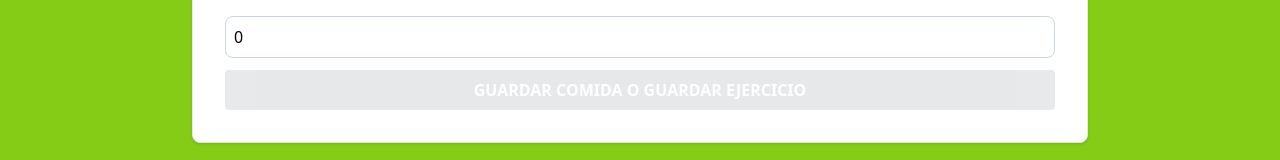
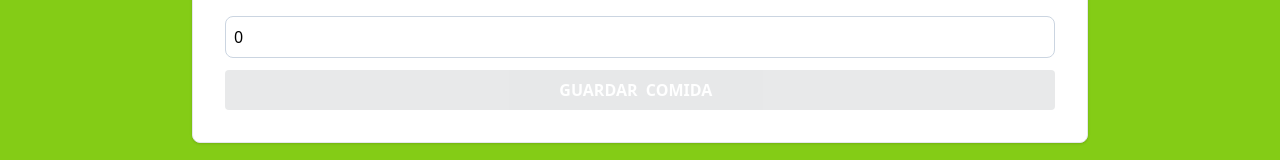
Before and after one commit to victor-varela/calorie-tracker.React-Ts, a React app: page / in a window 1280 px wide. Shown: the part 381-541 px from the top of the page. Built offline with nearby package versions, Linux system fonts and the light colour scheme; the HTML template or start-up script is replaced by a standard one.

Commit message:
refactor: dynamic value generation on submit input

```diff
--- a/src/components/Form.tsx
+++ b/src/components/Form.tsx
@@ -18,10 +18,11 @@ const Form = () => {
     });
   };
 
+  //ESta funcion devuelve true cuando cumple la condicion*
   const isValidForm = () => {
     const { name, calories } = formData;
 
-    return name.trim() !== "" && calories > 0;
+    return name.trim() !=='' && calories > 0;
   };
 
   return (
@@ -71,7 +72,7 @@ const Form = () => {
       </div>
       <input
         type="submit"
-        value="Guardar Comida o Guardar ejercicio"
+        value={`guardar  ${formData.category === 1 ? 'comida' : 'ejercicio'}  `}
         className="w-full bg-gray-800 hover:bg-gray-900 font-bold text-white uppercase rounded p-2 cursor-pointer disabled:opacity-10 disabled:cursor-not-allowed"
         disabled={!isValidForm()}
       />
@@ -94,3 +95,5 @@ export default Form;
 //La tecnica de la ABUELA para sincronizar inputs a un state OBJETO: los nombres de los Ids de cada input deben ser IGUALES a las KEYS del objeto State. Se usa la sintaxis de corchetes y se crea una copia del objeto antes de la actualizacion.
 
 //Tenemos en nuestro State propiedades con diferentes tipos de dato. category y calories son number y activity es string. Tenemos que respetar la integridad de esos tipos y en un Form por ser Form, los campos se guardan como string. Ya lo vimos en vieja leccion de Form mas arriba. Entonces, ANTES de guardar los campos en el state tenemos que: 1- Identificar si el campo donde esta el usuario es de tipo number. Si es asi, entonces el dato lo guardamos con la tecnica de signo de + antes de la instruccion. Si no esta en el campo number entonces se guarda asi nomas. En el codigo eso es lo que hace la funcion isNumberField --> nos dice si esta en ese campo el usuario. Como sabemos? por el id del input.Piensa en un arreglo como una lista y en .includes(valor) como preguntar:"¿Esta lista tiene este objeto específico?"
+
+//Funciones logicas del componente: const isNumberField = ["category", "calories"].includes(e.target.id)---> esta funcion devuelve true o false porque nos servimos del metodo includes. La funcion isValidForm TAMBIEN devuelve true o false porque nos servimos del return y la condicion.
```
